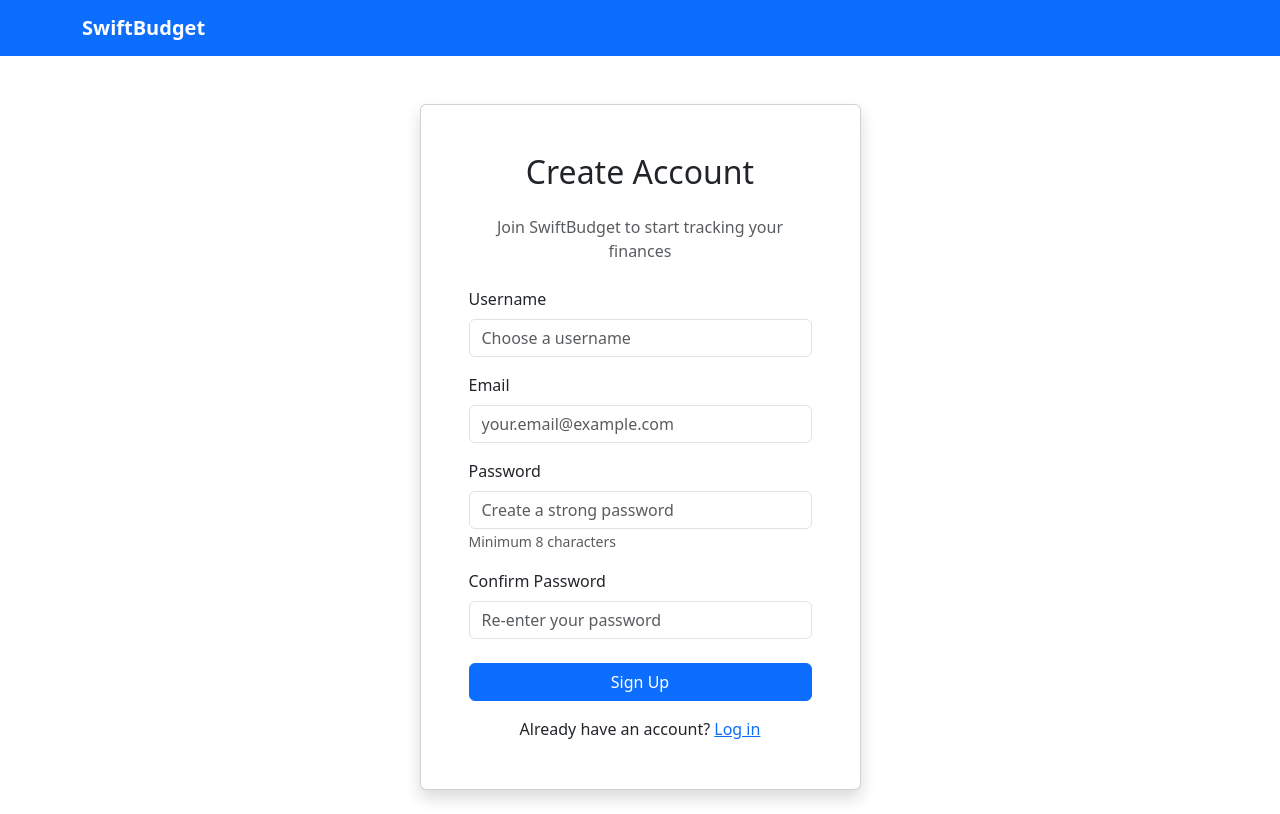
After one commit to Keithpaul98/SwiftBudget, a Flask app: template app/templates/auth/signup.html in a window 1280 px wide. The commit adds this page. Run offline with Flask 3, Linux system fonts and the light colour scheme; tables that the repository leaves empty hold one stand-in row (values such as "Sample post"); the template is opened without the code that fills it: values that come from a table or form of the project are taken from there, most other values are stand-ins (such as "Sample title", 1, 10 or a date in 2020).

Commit message:
Module 3: Authentication system - signup, login, logout with Flask-Login

```diff
--- /dev/null
+++ b/app/forms/auth.py
@@ -0,0 +1,185 @@
+"""
+Authentication Forms - Signup and Login.
+
+Why Flask-WTF?
+- CSRF Protection: Automatic CSRF token generation and validation
+- Validation: Built-in validators (Email, Length, DataRequired)
+- Error Messages: User-friendly error messages
+- Security: Prevents common web vulnerabilities
+
+Why separate validators?
+- Reusability: Custom validators can be used across forms
+- Clarity: Validation logic is explicit and testable
+- Maintainability: Easy to modify validation rules
+"""
+
+from flask_wtf import FlaskForm
+from wtforms import StringField, PasswordField, SubmitField
+from wtforms.validators import DataRequired, Email, Length, EqualTo, ValidationError
+from app.models.user import User
+
+
+class SignupForm(FlaskForm):
+    """
+    User registration form.
+
+    Fields:
+    - username: Unique username (3-80 chars)
+    - email: Valid email address
+    - password: Secure password (8+ chars)
+    - confirm_password: Must match password
+
+    Why these validators?
+    - DataRequired: Field cannot be empty
+    - Length: Prevents too short/long inputs
+    - Email: Validates email format
+    - EqualTo: Ensures passwords match
+    """
+
+    username = StringField(
+        'Username',
+        validators=[
+            DataRequired(message='Username is required'),
+            Length(min=3, max=80, message='Username must be between 3 and 80 characters')
+        ],
+        render_kw={'placeholder': 'Choose a username', 'class': 'form-control'}
+    )
+    # Why render_kw?
+    # - Adds HTML attributes to the field
+    # - 'placeholder' provides user guidance
+    # - 'class' applies Bootstrap styling
+
+    email = StringField(
+        'Email',
+        validators=[
+            DataRequired(message='Email is required'),
+            Email(message='Please enter a valid email address')
+        ],
+        render_kw={'placeholder': 'your.email@example.com', 'class': 'form-control', 'type': 'email'}
+    )
+    # Why Email validator?
+    # - Validates email format (user@domain.com)
+    # - Prevents typos and invalid emails
+    # - Uses email-validator library for robust validation
+
+    password = PasswordField(
+        'Password',
+        validators=[
+            DataRequired(message='Password is required'),
+            Length(min=8, message='Password must be at least 8 characters long')
+        ],
+        render_kw={'placeholder': 'Create a strong password', 'class': 'form-control'}
+    )
+    # Why minimum 8 characters?
+    # - Security best practice
+    # - Harder to brute force
+    # - OWASP recommendation
+
+    confirm_password = PasswordField(
+        'Confirm Password',
+        validators=[
+            DataRequired(message='Please confirm your password'),
+            EqualTo('password', message='Passwords must match')
+        ],
+        render_kw={'placeholder': 'Re-enter your password', 'class': 'form-control'}
+    )
+    # Why confirm password?
+    # - Prevents typos during registration
+    # - User experience best practice
+    # - Ensures user knows their password
+
+    submit = SubmitField(
+        'Sign Up',
+        render_kw={'class': 'btn btn-primary w-100'}
+    )
+
+    def validate_username(self, username):
+        """
+        Custom validator: Check if username already exists.
+
+        Why custom validator?
+        - Database-level validation
+        - Prevents duplicate usernames
+        - Provides immediate feedback to user
+
+        Naming convention: validate_<field_name>
+        - WTForms automatically calls this method
+        - Runs after built-in validators pass
+
+        Args:
+            username: Username field to validate
+
+        Raises:
+            ValidationError: If username already exists
+        """
+        user = User.query.filter_by(username=username.data).first()
+        if user:
+            raise ValidationError(
+                'Username already taken. Please choose a different username.'
+            )
+
+    def validate_email(self, email):
+        """
+        Custom validator: Check if email already exists.
+
+        Why validate email uniqueness?
+        - One account per email address
+        - Prevents duplicate accounts
+        - Required for password reset functionality
+
+        Args:
+            email: Email field to validate
+
+        Raises:
+            ValidationError: If email already registered
+        """
+        user = User.query.filter_by(email=email.data).first()
+        if user:
+            raise ValidationError(
+                'Email already registered. Please use a different email or log in.'
+            )
+
+
+class LoginForm(FlaskForm):
+    """
+    User login form.
+
+    Fields:
+    - email: User's registered email
+    - password: User's password
+
+    Why email instead of username for login?
+    - More user-friendly (people remember emails)
+    - Enables password reset via email
+    - Industry standard practice
+    """
+
+    email = StringField(
+        'Email',
+        validators=[
+            DataRequired(message='Email is required'),
+            Email(message='Please enter a valid email address')
+        ],
+        render_kw={'placeholder': 'your.email@example.com', 'class': 'form-control', 'type': 'email'}
+    )
+
+    password = PasswordField(
+        'Password',
+        validators=[
+            DataRequired(message='Password is required')
+        ],
+        render_kw={'placeholder': 'Enter your password', 'class': 'form-control'}
+    )
+    # Note: No length validation on login
+    # Why? User might have old password that doesn't meet new requirements
+    # We only validate password format during signup
+
+    submit = SubmitField(
+        'Log In',
+        render_kw={'class': 'btn btn-primary w-100'}
+    )
+
+    # Note: No custom validators for login
+    # Why? We don't want to reveal if email exists (security)
+    # Invalid credentials are handled in the route, not the form
+    # This prevents user enumeration attacks
--- /dev/null
+++ b/app/templates/auth/signup.html
@@ -0,0 +1,80 @@
+{% extends "base.html" %}
+
+{% block content %}
+<div class="container mt-5">
+    <div class="row justify-content-center">
+        <div class="col-md-6 col-lg-5">
+            <div class="card shadow">
+                <div class="card-body p-5">
+                    <h2 class="text-center mb-4">Create Account</h2>
+                    <p class="text-center text-muted mb-4">Join SwiftBudget to start tracking your finances</p>
+
+                    <form method="POST" action="{{ url_for('auth.signup') }}" novalidate>
+                        {{ form.hidden_tag() }}
+
+                        <!-- Username Field -->
+                        <div class="mb-3">
+                            {{ form.username.label(class="form-label") }}
+                            {{ form.username(class="form-control" + (" is-invalid" if form.username.errors else "")) }}
+                            {% if form.username.errors %}
+                                <div class="invalid-feedback">
+                                    {% for error in form.username.errors %}
+                                        {{ error }}
+                                    {% endfor %}
+                                </div>
+                            {% endif %}
+                        </div>
+
+                        <!-- Email Field -->
+                        <div class="mb-3">
+                            {{ form.email.label(class="form-label") }}
+                            {{ form.email(class="form-control" + (" is-invalid" if form.email.errors else "")) }}
+                            {% if form.email.errors %}
+                                <div class="invalid-feedback">
+                                    {% for error in form.email.errors %}
+                                        {{ error }}
+                                    {% endfor %}
+                                </div>
+                            {% endif %}
+                        </div>
+
+                        <!-- Password Field -->
+                        <div class="mb-3">
+                            {{ form.password.label(class="form-label") }}
+                            {{ form.password(class="form-control" + (" is-invalid" if form.password.errors else "")) }}
+                            {% if form.password.errors %}
+                                <div class="invalid-feedback">
+                                    {% for error in form.password.errors %}
+                                        {{ error }}
+                                    {% endfor %}
+                                </div>
+                            {% endif %}
+                            <small class="form-text text-muted">Minimum 8 characters</small>
+                        </div>
+
+                        <!-- Confirm Password Field -->
+                        <div class="mb-4">
+                            {{ form.confirm_password.label(class="form-label") }}
+                            {{ form.confirm_password(class="form-control" + (" is-invalid" if form.confirm_password.errors else "")) }}
+                            {% if form.confirm_password.errors %}
+                                <div class="invalid-feedback">
+                                    {% for error in form.confirm_password.errors %}
+                                        {{ error }}
+                                    {% endfor %}
+                                </div>
+                            {% endif %}
+                        </div>
+
+                        <!-- Submit Button -->
+                        {{ form.submit(class="btn btn-primary w-100 mb-3") }}
+                    </form>
+
+                    <div class="text-center">
+                        <p class="mb-0">Already have an account? <a href="{{ url_for('auth.login') }}">Log in</a></p>
+                    </div>
+                </div>
+            </div>
+        </div>
+    </div>
+</div>
+{% endblock %}
--- a/app/templates/base.html
+++ b/app/templates/base.html
@@ -3,7 +3,7 @@
 <head>
     <meta charset="UTF-8">
     <meta name="viewport" content="width=device-width, initial-scale=1.0">
-    <title>{% block title %}SwiftBudget{% endblock %}</title>
+    <title>{% block title %}{{ title }} - SwiftBudget{% if not title %}SwiftBudget{% endif %}{% endblock %}</title>
 
     <!-- Bootstrap 5 CSS (CDN) -->
     <link href="https://cdn.jsdelivr.net/npm/bootstrap@5.3.0/dist/css/bootstrap.min.css" rel="stylesheet">
@@ -15,7 +15,23 @@
     {% block extra_css %}{% endblock %}
 </head>
 <body>
-    <!-- Navigation (will be added in Module 3) -->
+    <!-- Navigation Bar -->
+    <nav class="navbar navbar-expand-lg navbar-dark bg-primary">
+        <div class="container">
+            <a class="navbar-brand" href="{{ url_for('auth.dashboard') if current_user.is_authenticated else url_for('auth.login') }}">
+                <strong>SwiftBudget</strong>
+            </a>
+
+            {% if current_user.is_authenticated %}
+            <div class="navbar-nav ms-auto">
+                <span class="navbar-text text-white me-3">
+                    Hello, {{ current_user.username }}
+                </span>
+                <a class="btn btn-outline-light btn-sm" href="{{ url_for('auth.logout') }}">Log Out</a>
+            </div>
+            {% endif %}
+        </div>
+    </nav>
 
     <!-- Flash Messages -->
     <div class="container mt-3">
@@ -24,7 +40,7 @@
                 {% for category, message in messages %}
                     <div class="alert alert-{{ category }} alert-dismissible fade show" role="alert">
                         {{ message }}
-                        <button type="button" class="btn-close" data-bs-dismiss="alert"></button>
+                        <button type="button" class="btn-close" data-bs-dismiss="alert" aria-label="Close"></button>
                     </div>
                 {% endfor %}
             {% endif %}
```
Also changed, not shown: app/__init__.py (+24 -3 lines), app/forms/__init__.py (added, +15 -0 lines), app/routes/__init__.py (+9 -9 lines), app/routes/auth.py (added, +226 -0 lines), app/templates/auth/login.html (added, +53 -0 lines), app/templates/dashboard/index.html (added, +23 -0 lines).
